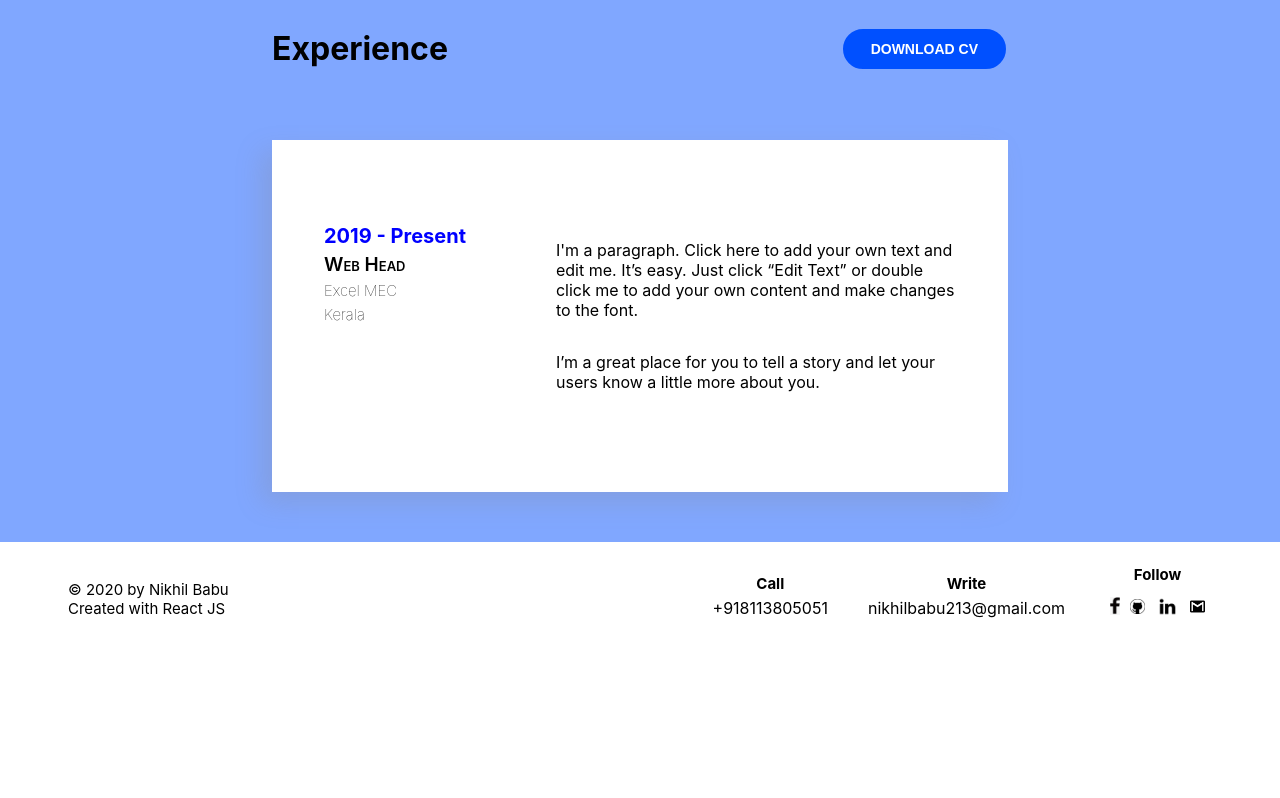
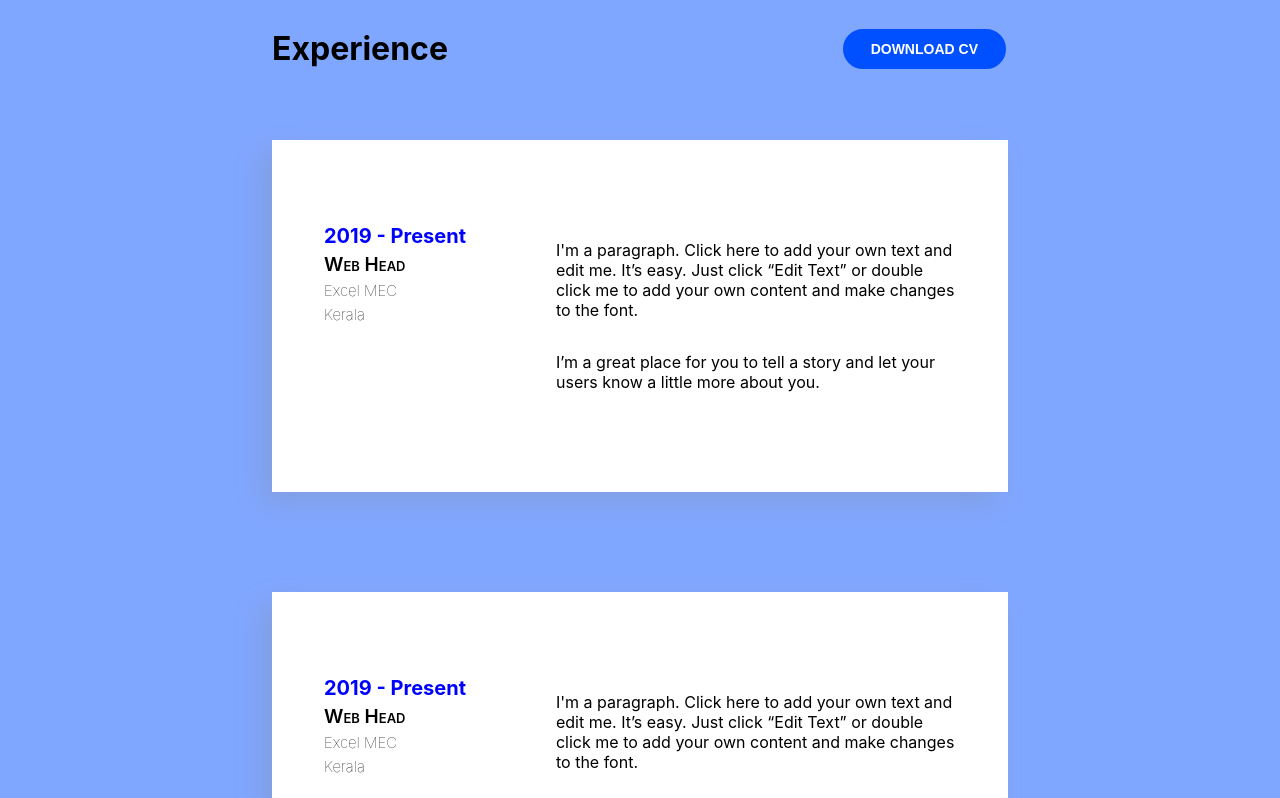
Before and after one commit to Nikhil713/Portfolio, a React (Create React App) app in the folder website/: page /resume in a window 1280 px wide. Shown: the part 373-1171 px from the top of the page. Before the commit the page ends 1019 px from the top, so only its background shows below. Built offline with nearby package versions, Linux system fonts and the light colour scheme.

Commit message:
Add for loop for mutiple components

```diff
--- a/website/src/pages/resume/resume.js
+++ b/website/src/pages/resume/resume.js
@@ -6,13 +6,19 @@ export default class Resume extends React.Component {
     constructor(props) {
         super(props)
         this.state = {
-            exp: [
+            expItem: [
+                { duration: "2019 - Present", position: "Web Head", company: "Excel MEC", location: "Kerala",desc1: "I'm a paragraph. Click here to add your own text and edit me. It’s easy. Just click “Edit Text” or double click me to add your own content and make changes to the font.",desc2: "I’m a great place for you to tell a story and let your users know a little more about you." },
                 { duration: "2019 - Present", position: "Web Head", company: "Excel MEC", location: "Kerala",desc1: "I'm a paragraph. Click here to add your own text and edit me. It’s easy. Just click “Edit Text” or double click me to add your own content and make changes to the font.",desc2: "I’m a great place for you to tell a story and let your users know a little more about you." }
             ]
         }
     }
     render() {
 
+        var grid =[]
+        for(var i=0;i<this.state.expItem.length;i++){
+            var gridItem = <Experience exp={this.state.expItem[i]} />
+            grid.push(gridItem)
+        }
         return (
             <div className={styles["resume-container"]}>
                 <div className={styles["resume-header"]}>
@@ -29,7 +35,7 @@ export default class Resume extends React.Component {
                             <a href="/#" className={styles["resume-button"]}>DOWNLOAD CV</a>
                         </div>
                         <div className={styles["experience-body"]}>
-                            <Experience exp={this.state.exp[0]} />
+                            {grid}
 
                         </div>
                     </div>
```
